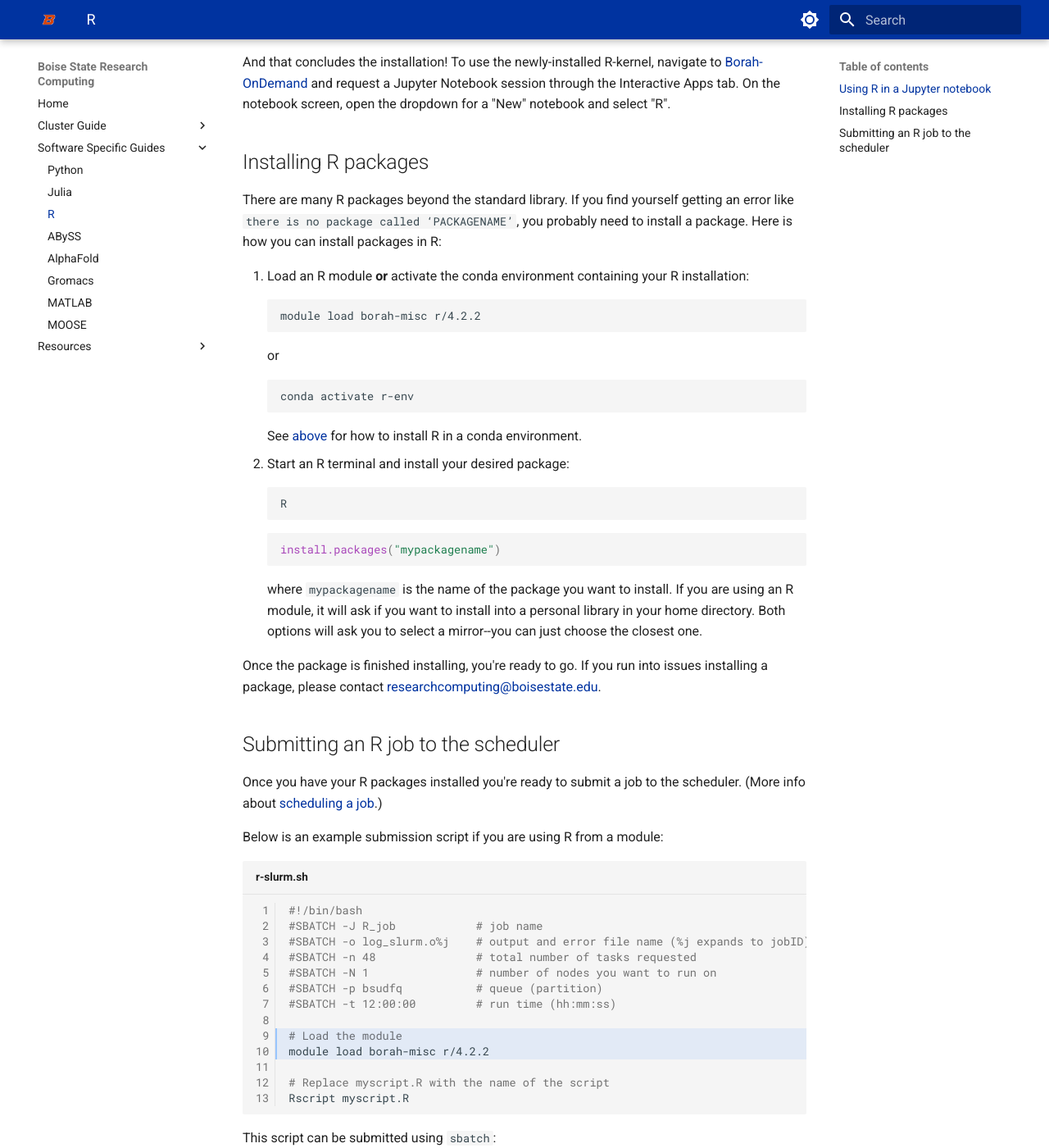
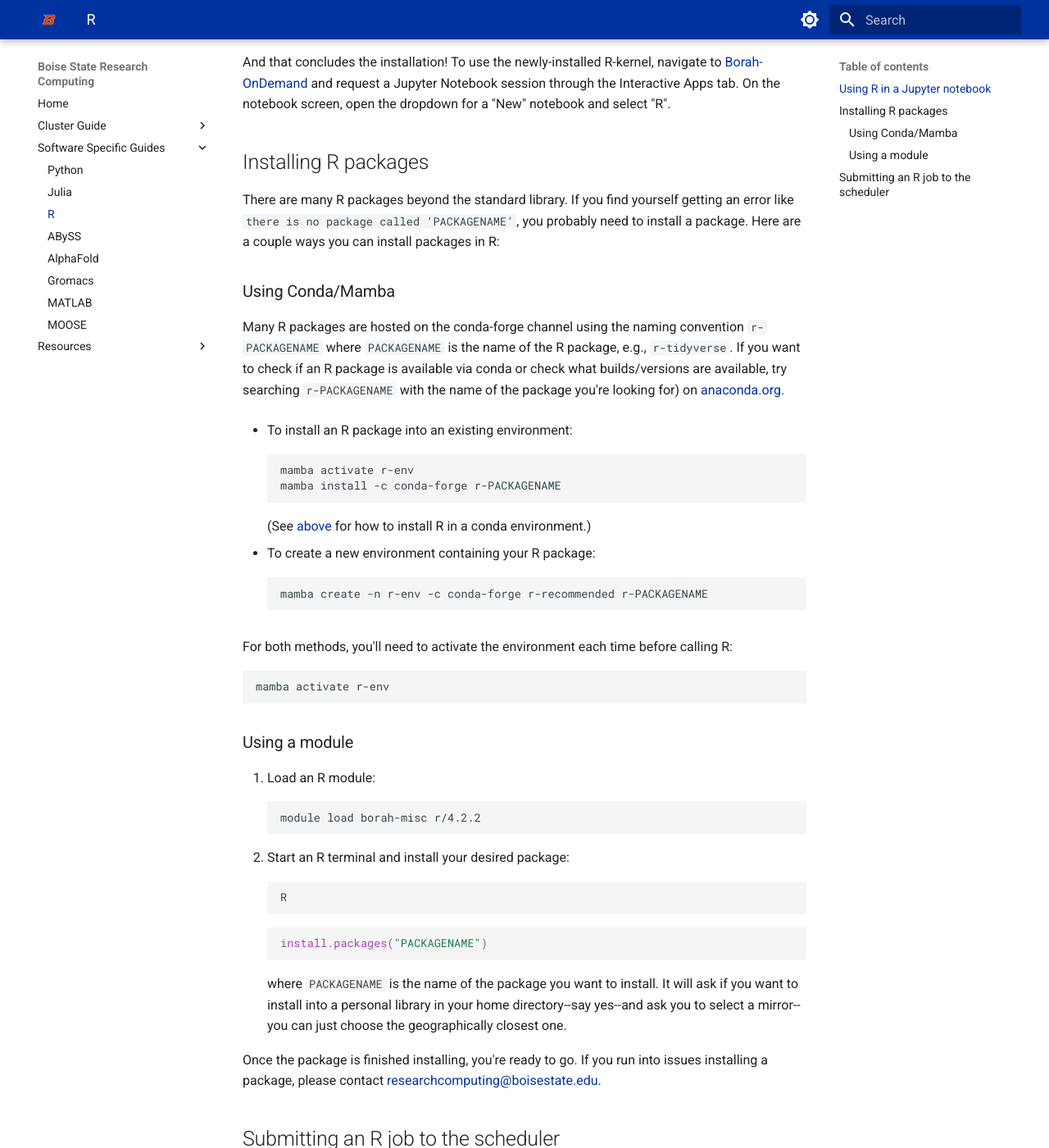
Before and after one commit to bsurc/docs, an MkDocs documentation site: the page built from docs/r.md, in a window 1280 px wide and 1400 px high, scrolled down 942 px. Shown: the whole window at 82% size. Built offline with MkDocs 1.6.1 and Material for MkDocs 9.7.7, drawn with Linux system fonts in a browser that asks for light colours; some of the changed text lies outside the part shown.

Commit message:
Add installation of R packages via conda

````diff
--- a/docs/r.md
+++ b/docs/r.md
@@ -36,27 +36,46 @@ On the notebook screen, open the dropdown for a "New" notebook and select "R".
 
 There are many R packages beyond the standard library.
 If you find yourself getting an error like `there is no package called ‘PACKAGENAME’`, you probably need to install a package.
-Here is how you can install packages in R:
+Here are a couple ways you can install packages in R:
 
-1. Load an R module **or** activate the conda environment containing your R installation:
+### Using Conda/Mamba
+Many R packages are hosted on the conda-forge channel using the naming
+convention `r-PACKAGENAME` where `PACKAGENAME` is the name of the R package, e.g., `r-tidyverse`.
+If you want to check if an R package is available via conda or check what
+builds/versions are available, try searching `r-PACKAGENAME` with the name of the package you're looking for) on [anaconda.org](https://anaconda.org).
+
+- To install an R package into an existing environment:
+    ```bash
+    mamba activate r-env
+    mamba install -c conda-forge r-PACKAGENAME
+    ```
+    (See [above](#using-r-in-a-jupyter-notebook) for how to install R in a conda environment.)
+
+- To create a new environment containing your R package:
+    ```bash
+    mamba create -n r-env -c conda-forge r-recommended r-PACKAGENAME
+    ```
+
+For both methods, you'll need to activate the environment each time before
+calling R:
+```bash
+mamba activate r-env
+```
+
+### Using a module
+1. Load an R module:
     ```bash
     module load borah-misc r/4.2.2
     ```
-    or
-    ```bash
-    conda activate r-env
-    ```
-    See [above](#using-r-in-a-jupyter-notebook) for how to install R in a conda environment.
 2. Start an R terminal and install your desired package:
     ```bash
     R
     ```
     ```r
-    install.packages("mypackagename")
+    install.packages("PACKAGENAME")
     ```
-    where `mypackagename` is the name of the package you want to install.
-    If you are using an R module, it will ask if you want to install into a personal library in your home directory.
-    Both options will ask you to select a mirror--you can just choose the closest one.
+    where `PACKAGENAME` is the name of the package you want to install.
+    It will ask if you want to install into a personal library in your home directory--say yes--and ask you to select a mirror--you can just choose the geographically closest one.
 
 Once the package is finished installing, you're ready to go.
 If you run into issues installing a package, please contact [researchcomputing@boisestate.edu](mailto:researchccomputing@boisestate.edu).
````
Also changed, not shown: other parts of docs/r.md (+2 -2 lines).
